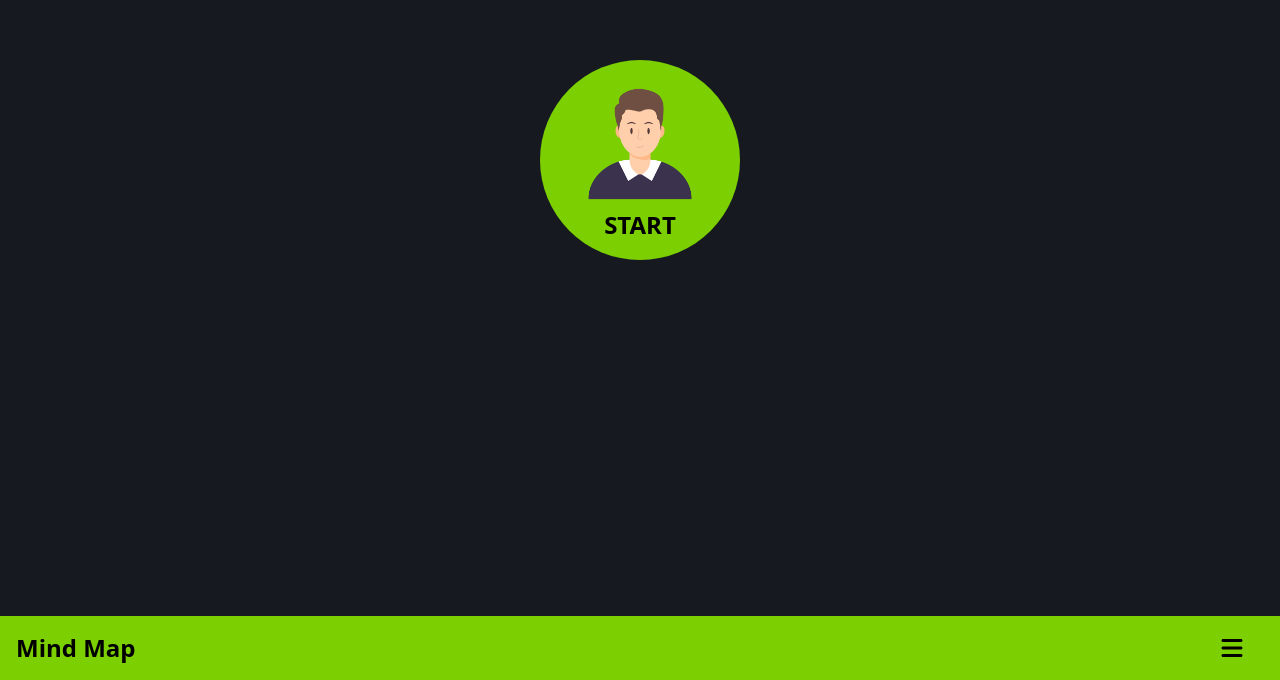
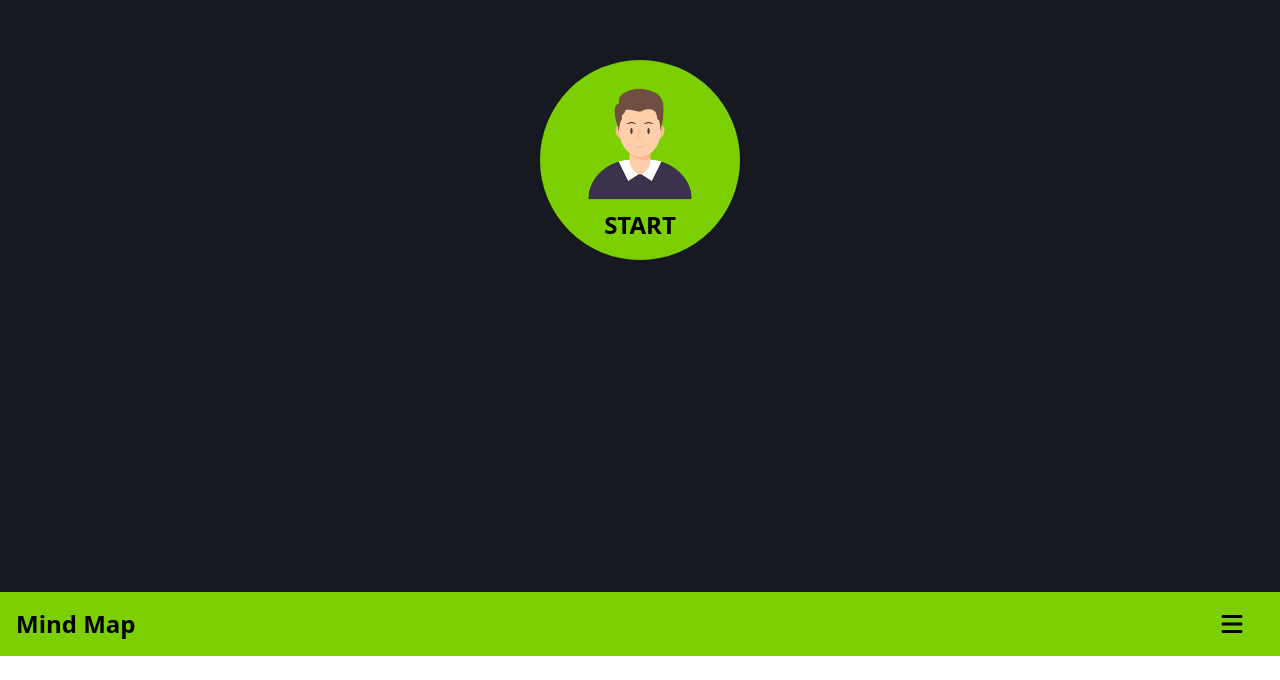
Before and after one commit to Siddarth474/Mind-Map-AI-Notes, a React (Vite) app: page / in a window 1280 px wide. Shown: the part 120-800 px from the top of the page. Built offline with nearby package versions, Linux system fonts and the light colour scheme.

Commit message:
Styling fixed

```diff
--- a/src/components/Nodes.jsx
+++ b/src/components/Nodes.jsx
@@ -19,7 +19,7 @@ const Nodes = ({theme}) => {
     };
 
   return (
-    <div className={`w-screen min-h-[calc(100vh-64px)] ${theme === 'dark' ? 'bg-[#161A20]' : 'bg-white'} `}>
+    <div className={`w-screen h-[89vh] ${theme === 'dark' ? 'bg-[#161A20]' : 'bg-white'} `}>
       {nodes.length === 0 ?
       <div onClick={() => setShowInput(true)}
       className='fixed top-[35%] left-1/2 transform -translate-x-1/2 -translate-y-1/2
```
